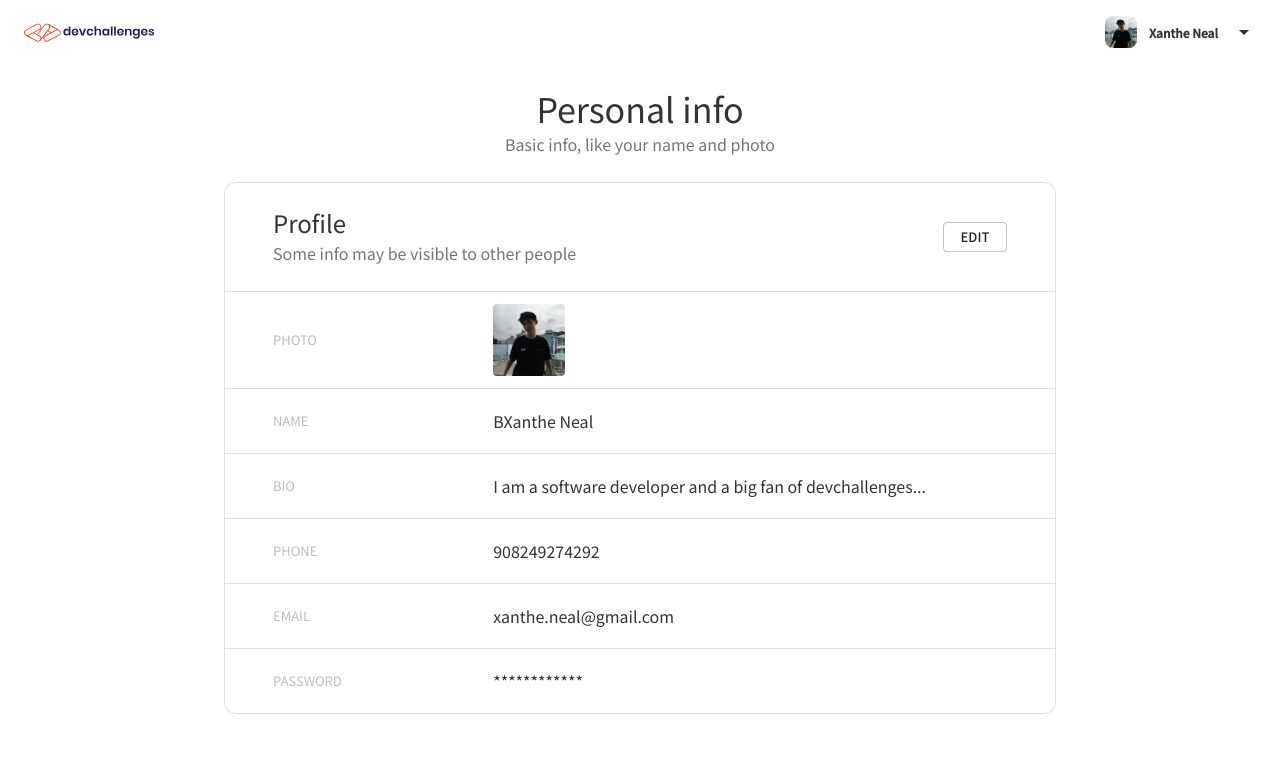
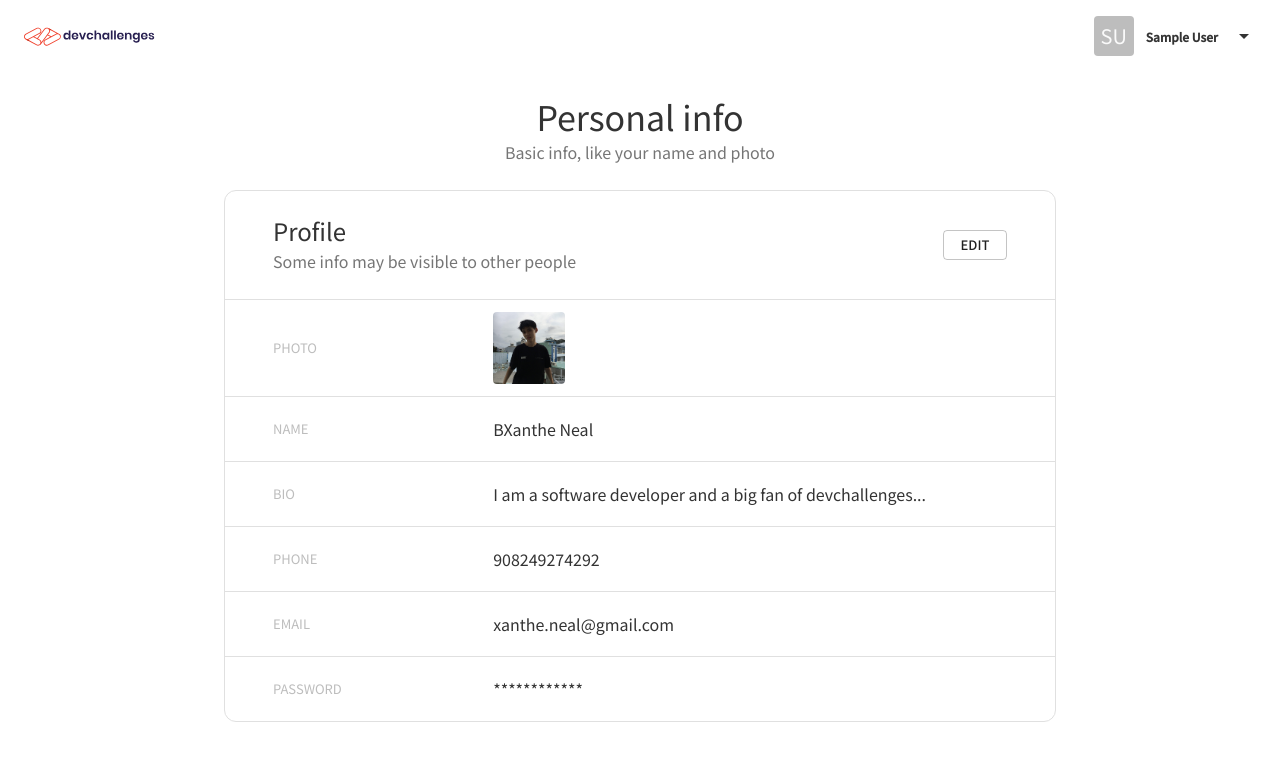
Before and after one commit to kctrnn/authentication, a React (Create React App) app: page /account in a window 1280 px wide. Shown: the top 760 px of the page. Built offline with nearby package versions, Linux system fonts and the light colour scheme; sample sign-in values are in the browser's storage.

Commit message:
Add logged in user to header

```diff
--- a/src/components/Header/index.js
+++ b/src/components/Header/index.js
@@ -1,4 +1,5 @@
 import {
+  Avatar,
   Box,
   Container,
   ListItemIcon,
@@ -13,8 +14,10 @@ import ArrowDropUpIcon from "@material-ui/icons/ArrowDropUp";
 import ExitToAppIcon from "@material-ui/icons/ExitToApp";
 import GroupIcon from "@material-ui/icons/Group";
 import Icons from "constants/icons";
-import Images from "constants/image";
+import { logout } from "features/Auth/userSlice";
 import React, { useState } from "react";
+import { useDispatch, useSelector } from "react-redux";
+import { useHistory } from "react-router-dom";
 
 const StyledMenu = withStyles({
   paper: {
@@ -90,6 +93,16 @@ const styles = (theme) => ({
 
 const Header = ({ classes }) => {
   const [anchorEl, setAnchorEl] = useState(null);
+  const loggedInUser = useSelector((state) => state.user.current);
+  const isLoggedIn = !!loggedInUser.id;
+
+  const dispatch = useDispatch();
+  const history = useHistory();
+
+  const avaName = loggedInUser.name
+    .split(" ")
+    .map((w) => w.charAt(0))
+    .join("");
 
   const handleClick = (event) => {
     setAnchorEl(event.currentTarget);
@@ -97,6 +110,13 @@ const Header = ({ classes }) => {
 
   const handleClose = () => {
     setAnchorEl(null);
+  };
+
+  const handleLogoutClick = () => {
+    const action = logout();
+    dispatch(action);
+
+    history.push("/");
   };
 
   return (
@@ -113,11 +133,25 @@ const Header = ({ classes }) => {
           </a>
 
           <div className='user'>
-            <Box className={classes.toggle} onClick={handleClick}>
-              <img src={Images.KCTRNN} alt='' />
-              <h4>Xanthe Neal</h4>
-              {Boolean(anchorEl) ? <ArrowDropUpIcon /> : <ArrowDropDownIcon />}
-            </Box>
+            {isLoggedIn && (
+              <Box className={classes.toggle} onClick={handleClick}>
+                {loggedInUser.avatarUrl && (
+                  <img src={loggedInUser.avatarUrl} alt='' />
+                )}
+
+                {!loggedInUser.avatarUrl && (
+                  <Avatar variant='rounded'>{avaName}</Avatar>
+                )}
+
+                <h4>{loggedInUser.name}</h4>
+
+                {Boolean(anchorEl) ? (
+                  <ArrowDropUpIcon />
+                ) : (
+                  <ArrowDropDownIcon />
+                )}
+              </Box>
+            )}
 
             <StyledMenu
               anchorEl={anchorEl}
@@ -141,7 +175,7 @@ const Header = ({ classes }) => {
 
               <hr style={{ border: "1px solid #E0E0E0", margin: ".5rem 0" }} />
 
-              <StyledMenuItem onClick={handleClose}>
+              <StyledMenuItem onClick={handleLogoutClick}>
                 <StyledListItemIcon>
                   <ExitToAppIcon fontSize='small' />
                 </StyledListItemIcon>
@@ -155,6 +189,4 @@ const Header = ({ classes }) => {
   );
 };
 
-Header.propTypes = {};
-
 export default withStyles(styles)(Header);
```
